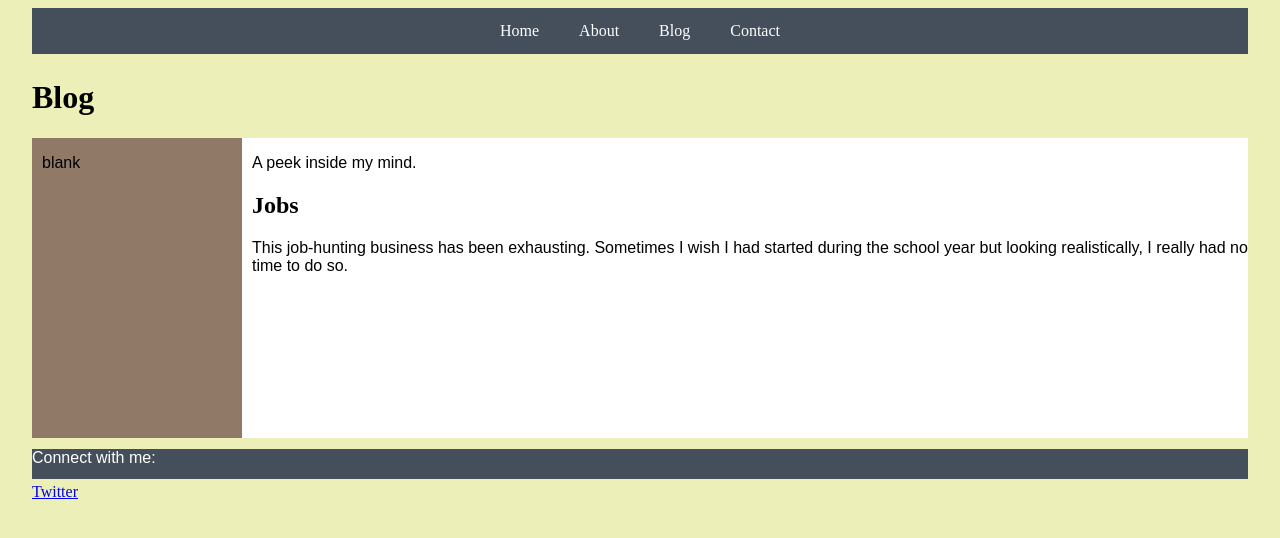
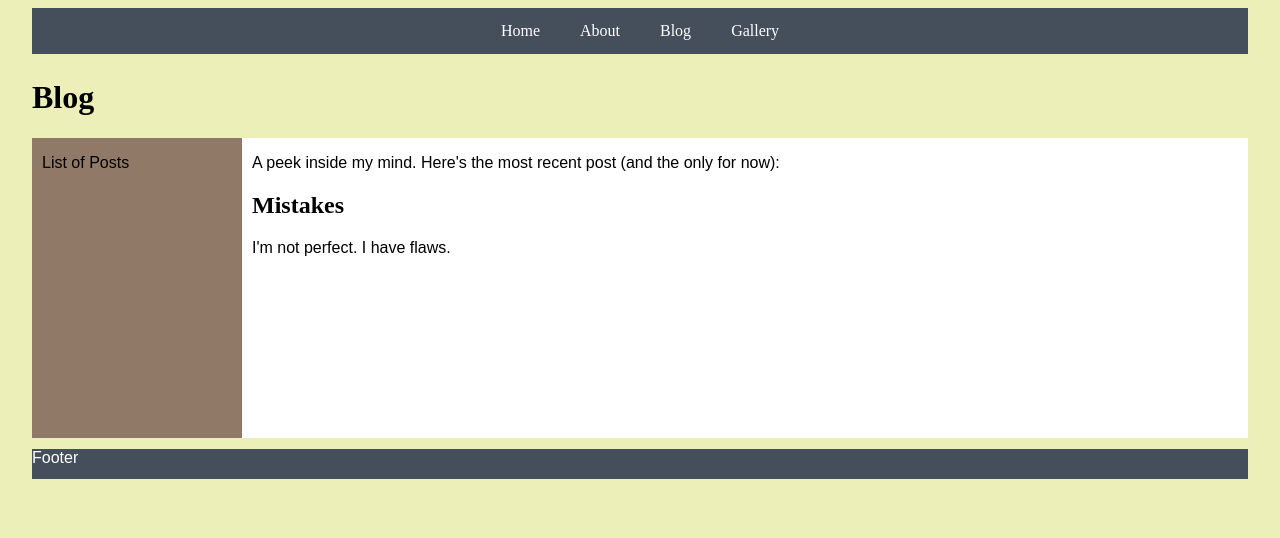
Before and after one commit to pandas07/sherry, a plain HTML site: page blog.html in a window 1280 px wide. Drawn offline with Linux system fonts and the light colour scheme.

Commit message:
Update blog.html
added some content

```diff
--- a/blog.html
+++ b/blog.html
@@ -3,7 +3,7 @@
 <head>
 	<meta charset="UTF-8"/>
 	<link rel="stylesheet" href="styles.css"/>
-	<title>Sherry's Website</title>
+	<title>Blog</title>
 </head>
 
 <body>
@@ -12,7 +12,7 @@
     <li><a href="index.html">Home</a></li>
     <li><a href="about.html">About</a></li>
     <li><a href="blog.html">Blog</a></li>
-    <li><a href="contact.html">Contact</a></li>
+    <li><a href="gallery.html">Gallery</a></li>
   </ul>
 </nav>
 
@@ -21,15 +21,14 @@
 </header>
 
 <div id="sidebar">
-  <p> blank </p>
+  <p>List of Posts</p>
 </div>
+
 <main>
-  <p>A peek inside my mind. </p>
+  <p>A peek inside my mind. Here's the most recent post (and the only for now): </p>
   <article>
-    <h2>Jobs</h2>
-    <p>This job-hunting business has been exhausting. Sometimes I wish I had
-	started during the school year but looking realistically, I really had no
-	time to do so.</p>
+    <h2>Mistakes</h2>
+    <p>I'm not perfect. I have flaws. </p>
   </article>
   <article>
 
@@ -38,8 +37,7 @@
 </body>
 
 <footer>
-  <p>Connect with me: </p>
-  <a href="http://www.twitter.com/sherrryyyyy">Twitter</a>
+  <p>Footer</p>
 </footer>
 
 </html>
```
